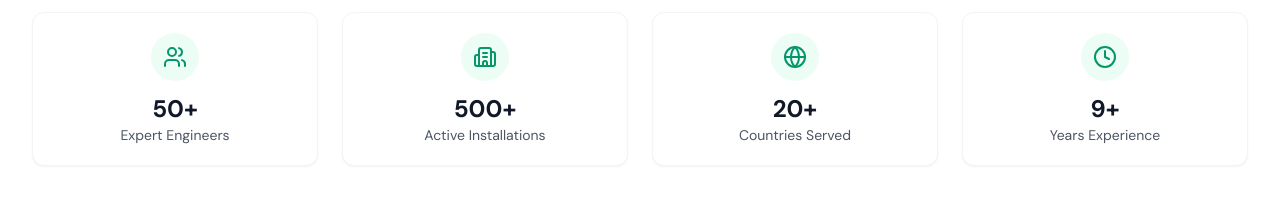
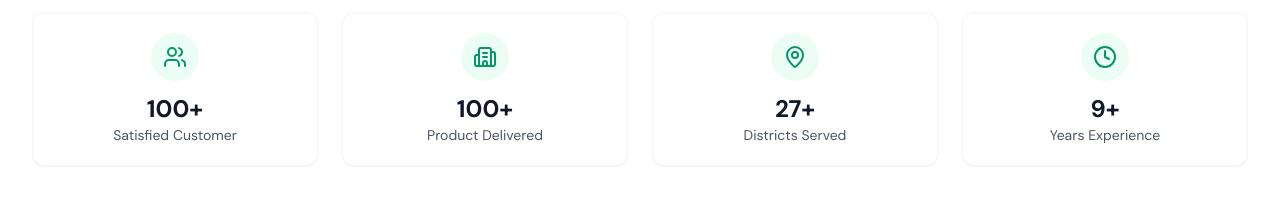
Before and after one commit to AshokNepalOfficial/cp_evfast, a Next.js app: page /about-us in a window 1280 px wide. Shown: the part 860-1075 px from the top of the page. Built offline with nearby package versions, Linux system fonts and the light colour scheme.

Commit message:
Service Section Update

```diff
--- a/src/app/about-us/page.tsx
+++ b/src/app/about-us/page.tsx
@@ -66,9 +66,9 @@ const values = [
 ];
 
 const stats = [
-  { value: '50+', label: 'Expert Engineers', icon: Users },
-  { value: '500+', label: 'Active Installations', icon: Building2 },
-  { value: '20+', label: 'Countries Served', icon: Globe },
+  { value: '100+', label: 'Satisfied Customer', icon: Users },
+  { value: '100+', label: 'Product Delivered', icon: Building2 },
+  { value: '27+', label: 'Districts Served', icon: MapPin },
   { value: '9+', label: 'Years Experience', icon: Clock },
 ];
 
```
